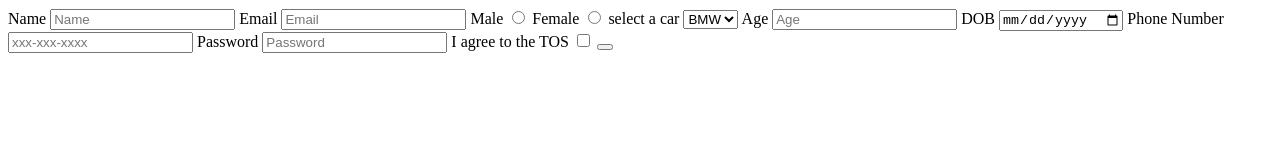
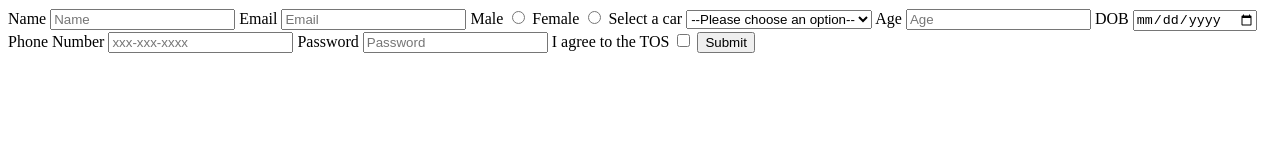
Before and after one commit to acciojob/signup-form-car-vivek1735, a website: page main.html in a window 1280 px wide. Drawn offline with Linux system fonts and the light colour scheme.

Commit message:
created a submission

```diff
--- a/main.html
+++ b/main.html
@@ -9,35 +9,45 @@
 <body>
 	<!-- the entire body must be written by student -->
 	<form method="post">
-		<lable for="name" >Name</lable>
-		<input placeholder="Name" id="name" type="Text" required>
-		<lable for="email">Email</lable>
-		<input placeholder="Email" id="email" type="Email" required>
-		<lable for="gender_m">Male</lable>
-		<input name="gender" id="" type="radio" required>
-		<lable for="gender_f">Female</lable>
-		<input name="gender" id="" type="radio" required>
-		<label for="cars">select a car</label>
-		<select placeholder="--Please choose an option--" id="cars" type="select">
+		<label for="name">Name</label>
+		<input placeholder="Name" id="name" type="text" required>
+
+		<label for="email">Email</label>
+		<input placeholder="Email" id="email" type="email" required>
+
+		<label for="gender_m">Male</label>
+		<input name="gender" id="gender_m" type="radio" required>
+
+		<label for="gender_f">Female</label>
+		<input name="gender" id="gender_f" type="radio" required>
+
+		<label for="cars">Select a car</label>
+		<select id="cars" required>
+			<option value="">--Please choose an option--</option>
 			<option>BMW</option>
 			<option>AUDI</option>
 			<option>TATA</option>
+		</select>
 
-		</select>
-		<lable for="age">Age</lable>
+		<label for="age">Age</label>
 		<input placeholder="Age" id="age" type="number" required>
-		<lable for="dob">DOB</lable>
-		<input  id="dob" type="date" required>
-		<lable for="tel">Phone Number</lable>
-		<input placeholder="xxx-xxx-xxxx" id="tel" type="tel" >
-		<lable for="password">Password</lable>
+
+		<label for="dob">DOB</label>
+		<input id="dob" type="date" required>
+
+		<label for="tel">Phone Number</label>
+		<input placeholder="xxx-xxx-xxxx" id="tel" type="tel">
+
+		<label for="password">Password</label>
 		<input placeholder="Password" id="password" type="password" required>
-		<lable for="tos">I agree to the TOS</lable>
+
+		<label for="tos">I agree to the TOS</label>
 		<input type="checkbox" id="tos" required>
-		<button type= "submit">
+
+		<button type="submit">Submit</button>
 	</form>
-    <script type="text/javascript" src="./script.js">
-</script>
+
+	<script type="text/javascript" src="./script.js"></script>
 
 </body>
 
```
